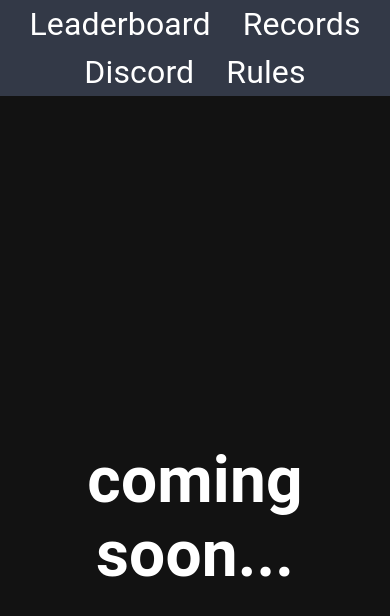
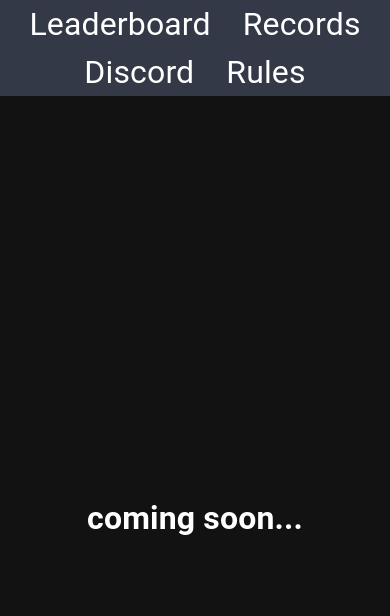
Before and after one commit to billypom/200-lounge.com, a Next.js app: page /asd in a window 390 px wide. Shown: the top 616 px of the page. Built offline with nearby package versions, Linux system fonts and the light colour scheme.

Commit message:
title font size media query

```diff
--- a/styles/Home.module.css
+++ b/styles/Home.module.css
@@ -213,6 +213,9 @@
     width: 100%;
     flex-direction: column;
   }
+  .title {
+    font-size: 2rem;
+  }
 }
 
 @media (prefers-color-scheme: dark) {
```
